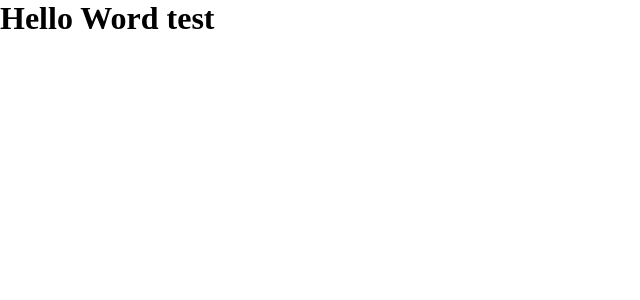
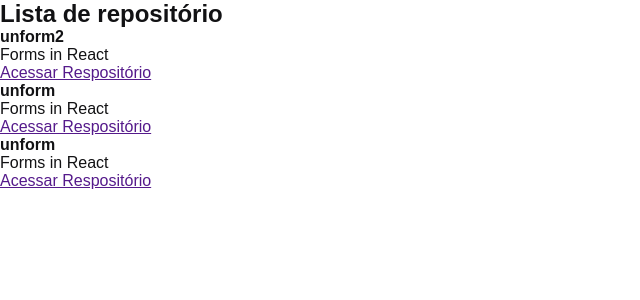
Before and after one commit to ligiadavilabozzi/rocketseat-ignite-React-01, a React app: page / in a window 1280 px wide. Shown: the top 300 px of the page, without its empty margins (0-640 px from the left). Built offline with nearby package versions, Linux system fonts and the light colour scheme.

Commit message:
create component RepositoryList

```diff
--- a/src/app.jsx
+++ b/src/app.jsx
@@ -1,6 +1,7 @@
 
+import { RepositoryList } from './components/RepositoryList'
 import './styles/global.css'
 
 export function App() {
-    return <h1>Hello Word test</h1>
+    return <RepositoryList />
 }
--- /dev/null
+++ b/src/components/RepositoryList.jsx
@@ -0,0 +1,39 @@
+const repositoryName = 'unform2'
+export function RepositoryList(){
+    return(
+        <section className="repository-list">
+            <h1>Lista de repositório</h1>
+
+        <ul> {/* lista não ordenada*/}
+            <li> {/* li para cada repositório com */}
+                <strong>{repositoryName}</strong> {/* nome do repositório que puxaremos da api do git hub */}
+                <p>Forms in React</p> {/* descrição do repositório */}
+
+                <a href="">
+                    Acessar Respositório
+                </a>
+            </li>
+
+            <li> {/* li para cada repositório com */}
+                <strong>unform</strong> {/* nome do repositório que puxaremos da api do git hub */}
+                <p>Forms in React</p> {/* descrição do repositório */}
+
+                <a href="">
+                    Acessar Respositório
+                </a>
+            </li>
+
+            <li> {/* li para cada repositório com */}
+                <strong>unform</strong> {/* nome do repositório que puxaremos da api do git hub */}
+                <p>Forms in React</p> {/* descrição do repositório */}
+
+                <a href="">
+                    Acessar Respositório
+                </a>
+            </li>
+
+        </ul>
+
+        </section>
+    )
+}
--- a/src/styles/global.css
+++ b/src/styles/global.css
@@ -1,9 +1,10 @@
-*{
-    margin:0;
+* {
+    margin: 0;
     padding: 0;
     box-sizing: border-box;
-    }
+}
 
-    body{
-    font: Arial, Helvetica, sans-serif;
-    }
+body {
+    font: 16px "Helvetica Neve", Arial, Helvetica, sans-serif;
+    color: #121214
+}
--- a/webpack.config.js
+++ b/webpack.config.js
@@ -28,7 +28,7 @@
                     use: 'babel-loader'
                 },
                 {
-                    test: /\.scss$/, //ou .sass
+                    test: /\.css$/, //ou .sass
                     exclude: /node_modules/,
                     use: ['style-loader', 'css-loader', 'sass-loader']
                 }
```
Also changed, not shown: src/components/RepositiryItem.jsx (added).
